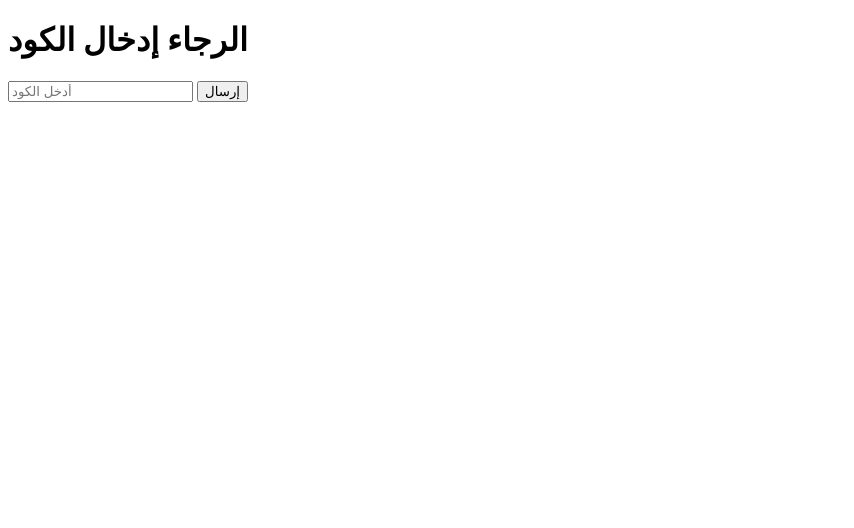
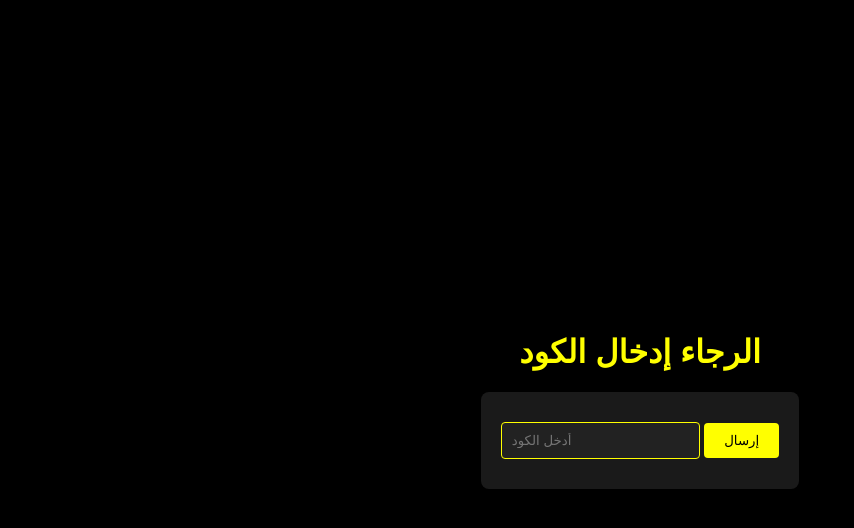
Before and after one commit to Phoenix400k/test-wg, a plain HTML site: page index.html in a window 1280 px wide. Shown: the whole page, without its empty margins (0-854 px from the left). Drawn offline with Linux system fonts and the light colour scheme.

Commit message:
index.html

```diff
--- a/index.html
+++ b/index.html
@@ -4,14 +4,59 @@
     <meta charset="UTF-8">
     <meta name="viewport" content="width=device-width, initial-scale=1.0">
     <title>تسجيل الدخول</title>
+    <style>
+        body {
+            margin: 0;
+            padding: 0;
+            height: 100vh;
+            background-color: #000; /* خلفية سوداء */
+            color: #FFFF00; /* لون النص أصفر */
+            font-family: 'Arial', sans-serif; /* يمكنك تغيير الخط إلى الخط الذي تفضله */
+            display: flex;
+            justify-content: center;
+            align-items: center;
+            text-align: center;
+        }
+
+        form {
+            background: rgba(255, 255, 255, 0.1); /* خلفية خفيفة شفافة للنموذج */
+            padding: 20px;
+            border-radius: 8px;
+            box-shadow: 0 4px 8px rgba(0, 0, 0, 0.5);
+        }
+
+        input[type="text"] {
+            padding: 10px;
+            margin: 10px 0;
+            border: 1px solid #FFFF00;
+            border-radius: 4px;
+            background-color: #222; /* خلفية الحقل */
+            color: #FFFF00; /* لون النص في الحقل */
+        }
+
+        button {
+            padding: 10px 20px;
+            border: none;
+            border-radius: 4px;
+            background-color: #FFFF00;
+            color: #000;
+            cursor: pointer;
+        }
+
+        button:hover {
+            background-color: #ffd700; /* لون أغمق عند المرور */
+        }
+    </style>
 </head>
 <body>
+    <div>
         <h1>الرجاء إدخال الكود</h1>
         <form id="codeForm">
             <input type="text" id="code" name="code" required placeholder="أدخل الكود">
             <input type="hidden" id="user_id" name="user_id" value="USER_ID"> <!-- استبدل USER_ID بـ ID الخاص بالـ user -->
             <button type="submit">إرسال</button>
         </form>
+    </div>
     <script>
         document.getElementById('codeForm').addEventListener('submit', async function (e) {
             e.preventDefault();
```
Lines whose indentation alone changed are shown as unchanged.
